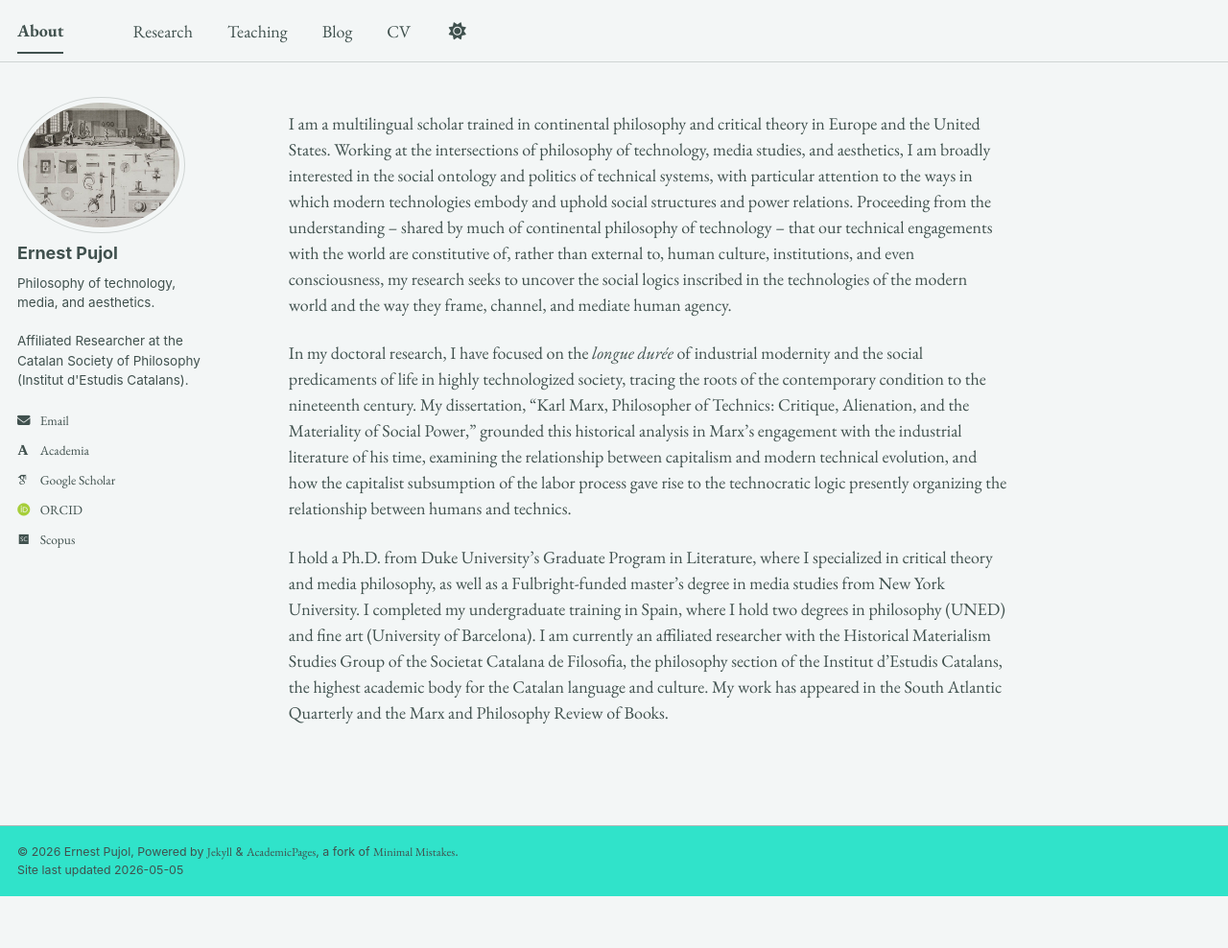
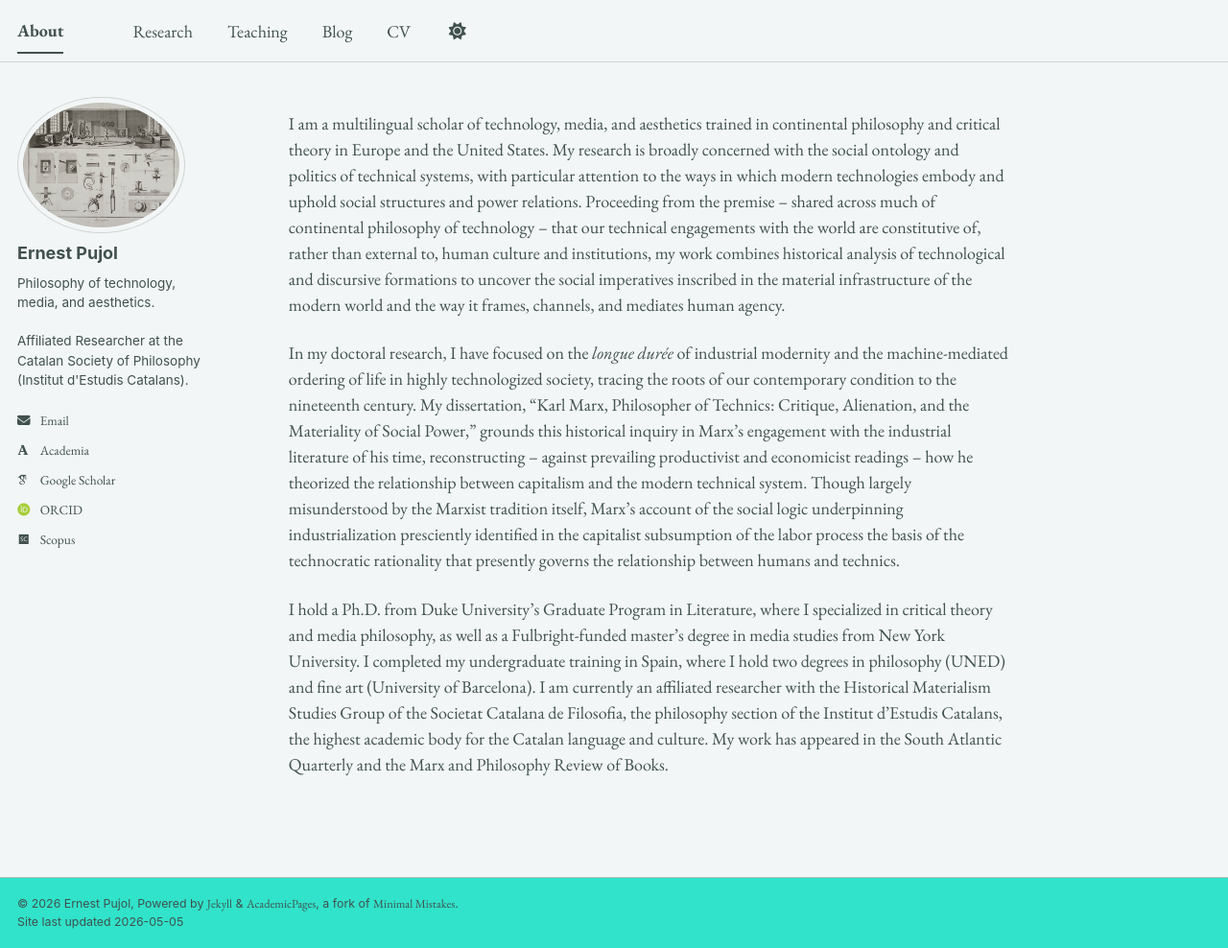
Before and after one commit to epujol90/epujol90.github.io, a Jekyll site: the page built from _pages/about.md, in a window 1280 px wide and 988 px high. Shown: the whole window at 96% size. Built offline with Jekyll 4.4.1, drawn with Linux system fonts in a browser that asks for light colours; some web fonts are replaced; a script bundle is joined from its source files by our own code; library files that are not in the unit come from our copies.

Commit message:
Update about.md

```diff
--- a/_pages/about.md
+++ b/_pages/about.md
@@ -6,9 +6,8 @@ redirect_from:
   - /about/
   - /about.html
 ---
+I am a multilingual scholar of technology, media, and aesthetics trained in continental philosophy and critical theory in Europe and the United States. My research is broadly concerned with the social ontology and politics of technical systems, with particular attention to the ways in which modern technologies embody and uphold social structures and power relations. Proceeding from the premise -- shared across much of continental philosophy of technology -- that our technical engagements with the world are constitutive of, rather than external to, human culture and institutions, my work combines historical analysis of technological and discursive formations to uncover the social imperatives inscribed in the material infrastructure of the modern world and the way it frames, channels, and mediates human agency.
 
-I am a multilingual scholar trained in continental philosophy and critical theory in Europe and the United States. Working at the intersections of philosophy of technology, media studies, and aesthetics, I am broadly interested in the social ontology and politics of technical systems, with particular attention to the ways in which modern technologies embody and uphold social structures and power relations. Proceeding from the understanding -- shared by much of continental philosophy of technology -- that our technical engagements with the world are constitutive of, rather than external to, human culture, institutions, and even consciousness, my research seeks to uncover the social logics inscribed in the technologies of the modern world and the way they frame, channel, and mediate human agency.
-
-In my doctoral research, I have focused on the _longue durée_ of industrial modernity and the social predicaments of life in highly technologized society, tracing the roots of the contemporary condition to the nineteenth century. My dissertation, “Karl Marx, Philosopher of Technics: Critique, Alienation, and the Materiality of Social Power,” grounded this historical analysis in Marx’s engagement with the industrial literature of his time, examining the relationship between capitalism and modern technical evolution, and how the capitalist subsumption of the labor process gave rise to the technocratic logic presently organizing the relationship between humans and technics.
+In my doctoral research, I have focused on the _longue durée_ of industrial modernity and the machine-mediated ordering of life in highly technologized society, tracing the roots of our contemporary condition to the nineteenth century. My dissertation, “Karl Marx, Philosopher of Technics: Critique, Alienation, and the Materiality of Social Power,” grounds this historical inquiry in Marx’s engagement with the industrial literature of his time, reconstructing -- against prevailing productivist and economicist readings -- how he theorized the relationship between capitalism and the modern technical system. Though largely misunderstood by the Marxist tradition itself, Marx’s account of the social logic underpinning industrialization presciently identified in the capitalist subsumption of the labor process the basis of the technocratic rationality that presently governs the relationship between humans and technics.
 
 I hold a Ph.D. from Duke University’s Graduate Program in Literature, where I specialized in critical theory and media philosophy, as well as a Fulbright-funded master’s degree in media studies from New York University. I completed my undergraduate training in Spain, where I hold two degrees in philosophy (UNED) and fine art (University of Barcelona). I am currently an affiliated researcher with the Historical Materialism Studies Group of the Societat Catalana de Filosofia, the philosophy section of the Institut d’Estudis Catalans, the highest academic body for the Catalan language and culture. My work has appeared in the South Atlantic Quarterly and the Marx and Philosophy Review of Books.
```
